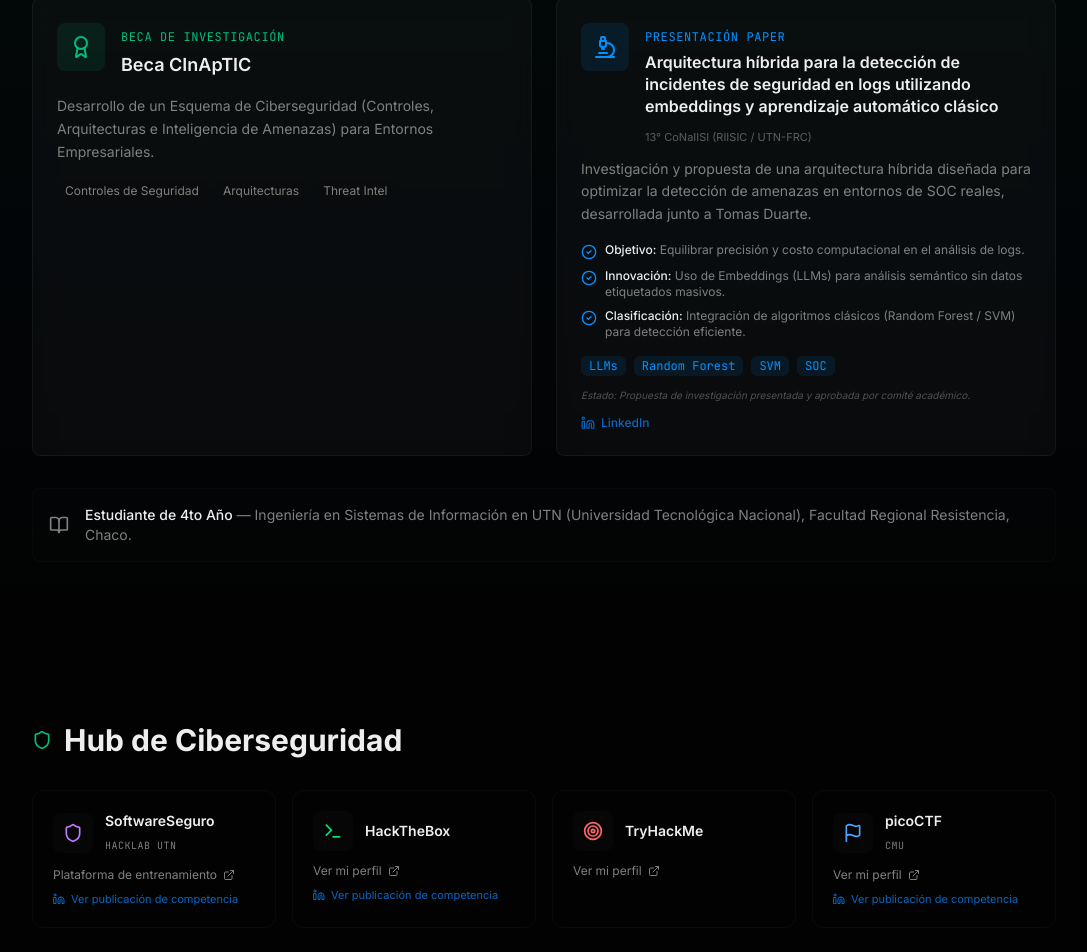
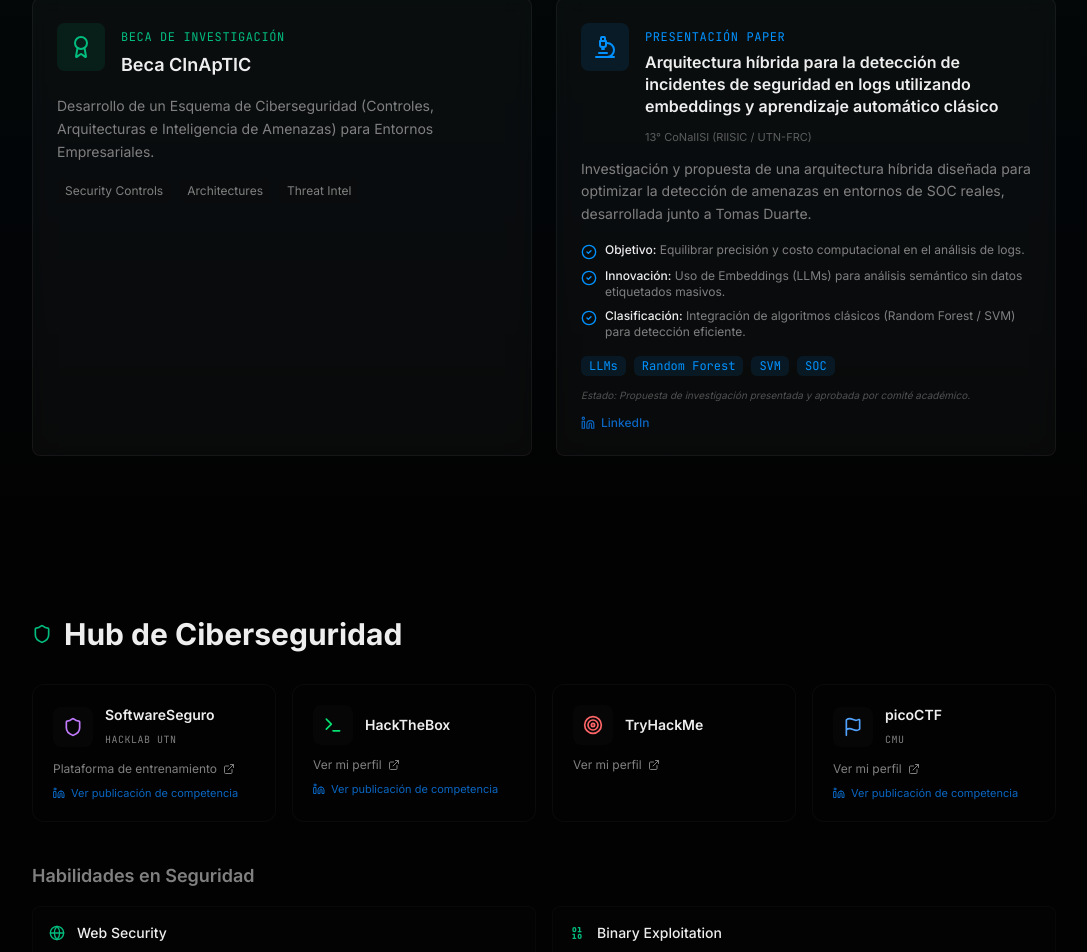
Before and after one commit to gonzaorban/portfolio, a Next.js app: page / in a window 1280 px wide. Shown: the part 953-1905 px from the top of the page, without its empty margins (96-1183 px from the left). Built offline with nearby package versions, Linux system fonts and the light colour scheme.

Commit message:
fix: update tags to English and remove unused imports
Remove redundant cards and unused imports for smoother section transition.

Co-authored-by: Gonzalo Tomás Orban <183670355+gonzaorban@users.noreply.github.com>

```diff
--- a/components/research-spotlight.tsx
+++ b/components/research-spotlight.tsx
@@ -1,7 +1,7 @@
 "use client"
 
 import { motion } from "framer-motion"
-import { BookOpen, FlaskConical, Award, Linkedin, Microscope, CheckCircle2 } from "lucide-react"
+import { FlaskConical, Award, Linkedin, Microscope, CheckCircle2 } from "lucide-react"
 
 export function ResearchSpotlight() {
   return (
@@ -45,7 +45,7 @@ export function ResearchSpotlight() {
               Desarrollo de un Esquema de Ciberseguridad (Controles, Arquitecturas e Inteligencia de Amenazas) para Entornos Empresariales.
             </p>
             <div className="mt-4 flex flex-wrap gap-2">
-              {["Controles de Seguridad", "Arquitecturas", "Threat Intel"].map((tag) => (
+              {["Security Controls", "Architectures", "Threat Intel"].map((tag) => (
                 <span key={tag} className="text-xs px-2 py-1 rounded-md bg-secondary/50 text-muted-foreground">
                   {tag}
                 </span>
@@ -133,21 +133,6 @@ export function ResearchSpotlight() {
             </div>
           </motion.div>
         </div>
-
-        {/* Academic Context */}
-        <motion.div
-          initial={{ opacity: 0, y: 20 }}
-          whileInView={{ opacity: 1, y: 0 }}
-          viewport={{ once: true }}
-          transition={{ duration: 0.5, delay: 0.3 }}
-          className="mt-8 p-4 rounded-lg border border-border/30 bg-secondary/20 flex items-center gap-4"
-        >
-          <BookOpen className="w-5 h-5 text-muted-foreground shrink-0" />
-          <p className="text-sm text-muted-foreground">
-            <span className="text-foreground font-medium">Estudiante de 4to Año</span> — Ingeniería en Sistemas de Información en UTN
-            (Universidad Tecnológica Nacional), Facultad Regional Resistencia, Chaco.
-          </p>
-        </motion.div>
       </div>
     </section>
   )
```
